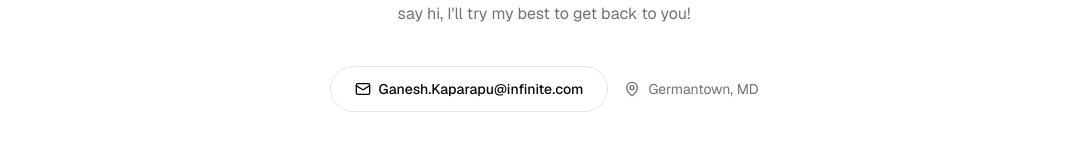
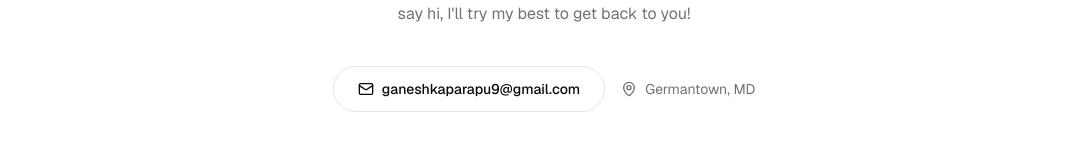
Before and after one commit to ganeshkaparapu9/my-portfolio, a Next.js app: page / in a window 1280 px wide. Shown: the part 4136-4298 px from the top of the page, without its empty margins (96-1183 px from the left). Built offline with nearby package versions, Linux system fonts and the light colour scheme.

Commit message:
Update Footer.tsx

```diff
--- a/src/components/layout/Footer.tsx
+++ b/src/components/layout/Footer.tsx
@@ -5,7 +5,7 @@ import { useEffect, useState } from "react";
 
 export function Footer() {
   const [email, setEmail] = useState("");
-  const emailParts = ["Ganesh.Kaparapu", "infinite.com"];
+  const emailParts = ["ganeshkaparapu9", "gmail.com"];
 
   useEffect(() => {
     // Construct email only on the client side to avoid basic bots
```
